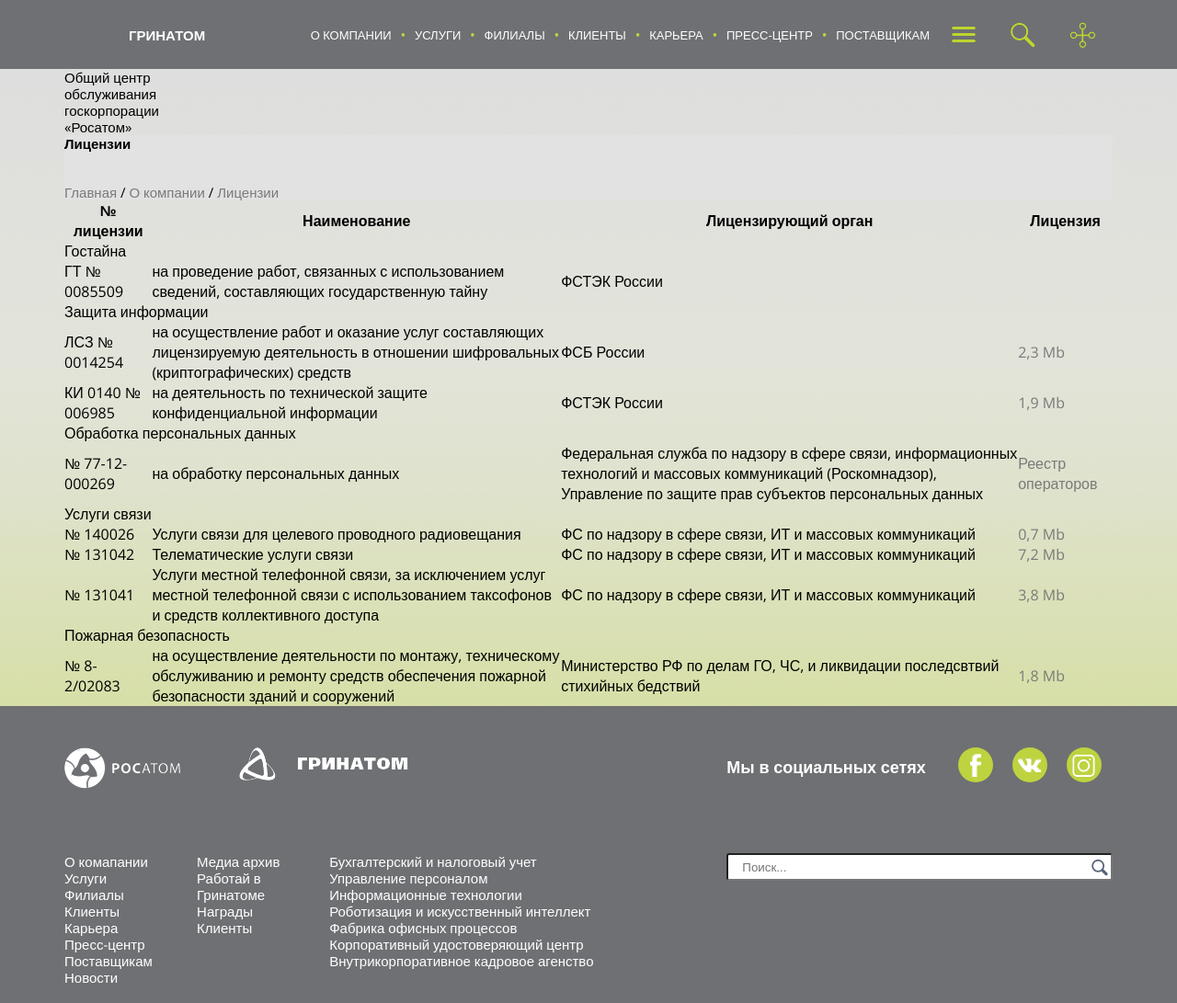
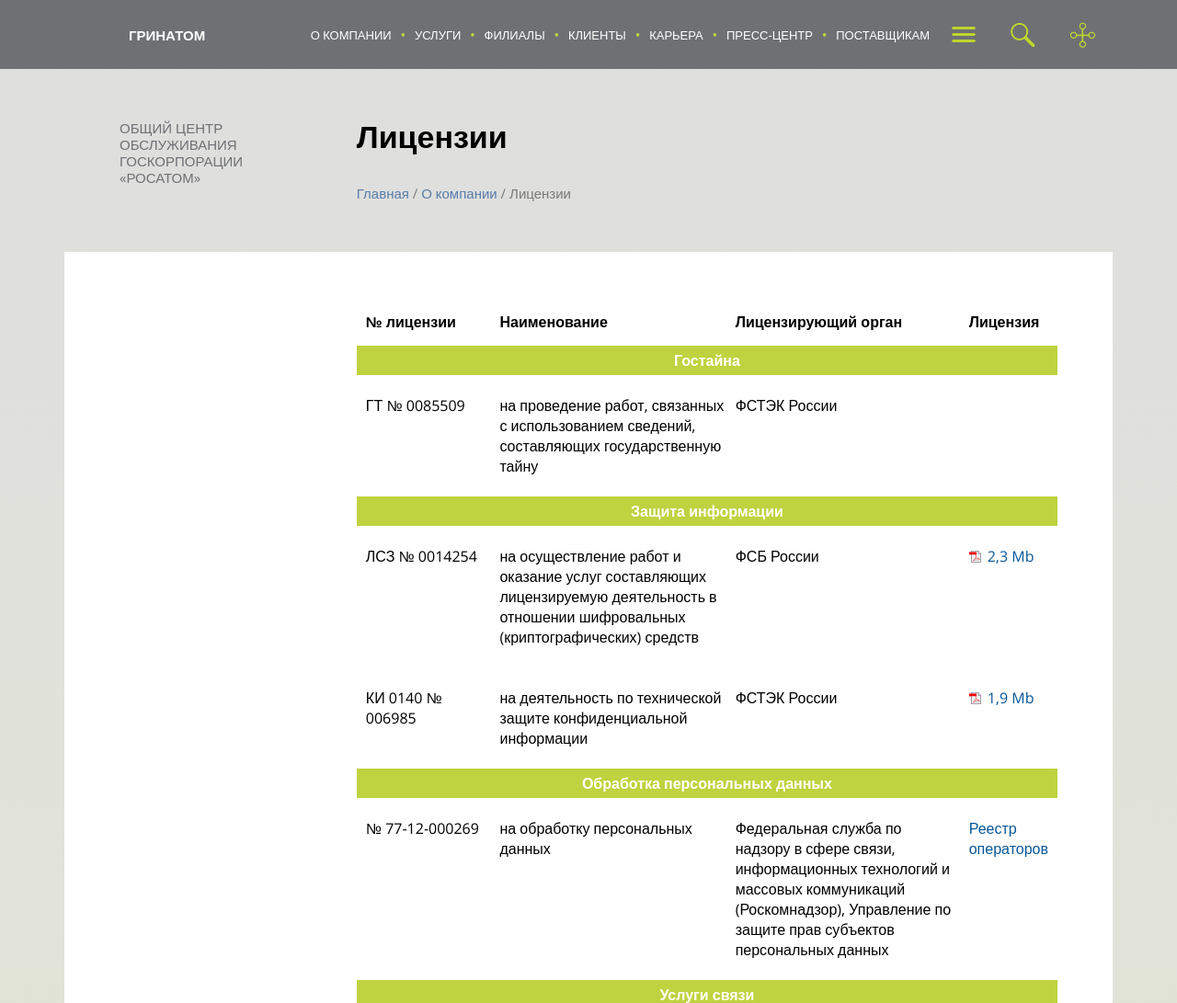
Before and after one commit to SecretAgents/greenatom, a website: page licenses.html in a window 1280 px wide. Shown: the top 1091 px of the page at 92% size. Drawn offline with nearby package versions, Linux system fonts and the light colour scheme.

Commit message:
Accounting pages

```diff
--- a/assets/css/application.css
+++ b/assets/css/application.css
@@ -5,7 +5,6 @@
 html,
 body {
   min-width: 300px;
-  height: 100%;
   margin: 0;
   padding: 0; }
 
@@ -74,12 +73,41 @@
       height: 100%;
       width: 65px; }
 
+.page-title-inscription {
+  display: none; }
+
 .dropdown-menu-search {
   display: none;
   position: absolute;
   top: 0;
   z-index: 2;
   width: 100%; }
+
+.persons-list-item {
+  margin-top: 35px; }
+  .persons-list-item:first-child {
+    margin-top: 0; }
+  .persons-list-item .person-information {
+    margin-top: 15px; }
+    .persons-list-item .person-information .person-title {
+      font-weight: 600;
+      margin-bottom: 10px; }
+    .persons-list-item .person-information .person-description {
+      margin-bottom: 10px; }
+
+.description-html-safe ul li {
+  margin-top: 10px; }
+  .description-html-safe ul li:first-child {
+    margin-top: 0; }
+  .description-html-safe ul li ul li {
+    margin-top: 0; }
+    .description-html-safe ul li ul li:first-child {
+      margin-top: 10px; }
+
+.page-image img {
+  display: block;
+  margin: 0 auto;
+  max-width: 100%; }
 
 .dropdown-menu-list {
   width: 100%;
@@ -169,6 +197,15 @@
     display: table-cell;
     vertical-align: middle;
     padding-left: 25px; } }
+@media (min-width: 480px) {
+  .persons-list-item .person-image {
+    width: 30.303030303%;
+    float: left; }
+  .persons-list-item .person-information {
+    width: 65.1515151515%;
+    float: right;
+    margin-right: 0;
+    margin-top: 0; } }
 @media (min-width: 700px) {
   .header .top-menu-block .top-menu-list .sitemap {
     display: inline-block; }
@@ -212,6 +249,27 @@
       display: block;
       clear: both; } }
 @media (min-width: 960px) {
+  .page-title-inscription {
+    width: 24.1758241758%;
+    float: left;
+    margin-right: 1.0989010989%;
+    display: block; }
+
+  .page-title-block {
+    width: 74.7252747253%;
+    float: right;
+    margin-right: 0; }
+
+  .page-content {
+    width: 74.7252747253%;
+    float: right;
+    margin-right: 0; }
+
+  .page-menu {
+    width: 24.1758241758%;
+    float: left;
+    margin-right: 1.0989010989%; }
+
   .menu-block-footer {
     width: 57.8754578755%;
     float: left;
@@ -518,18 +576,73 @@
 html,
 body {
   padding: 0;
-  font: 300 15px/18px "Open Sans", sans-serif; }
-
-h1 {
   font: 300 15px/18px "Open Sans", sans-serif;
-  font-weight: 600;
-  font-size: 34px/38px; }
+  background: #dedede;
+  /* Old browsers */
+  background: -moz-linear-gradient(top, #dedede 0%, #e2e4da 45%, #dfe2cc 66%, #d7dfa7 100%);
+  /* FF3.6-15 */
+  background: -webkit-linear-gradient(top, #dedede 0%, #e2e4da 45%, #dfe2cc 66%, #d7dfa7 100%);
+  /* Chrome10-25,Safari5.1-6 */
+  background: linear-gradient(to bottom, #dedede 0%, #e2e4da 45%, #dfe2cc 66%, #d7dfa7 100%);
+  /* W3C, IE10+, FF16+, Chrome26+, Opera12+, Safari7+ */
+  filter: progid:DXImageTransform.Microsoft.gradient( startColorstr='#dedede', endColorstr='#d7dfa7',GradientType=0 );
+  /* IE6-9 */ }
 
 ul {
   list-style: none;
   padding: 0; }
   .parent-menu ul {
     list-style-type: disc; }
+
+.content-wrapper {
+  background-color: #fff;
+  padding: 65px 5px; }
+
+.description-html-safe ul {
+  list-style-type: disc;
+  padding-left: 17px; }
+  .description-html-safe ul li ul {
+    padding-left: 0;
+    list-style: none; }
+.description-html-safe a {
+  color: #085799; }
+
+.main-table .pdf-link {
+  padding-left: 20px;
+  background: url(../images/icon-pdf-link.png) no-repeat 0 center; }
+.main-table th {
+  text-align: left;
+  padding-bottom: 15px;
+  padding-left: 10px;
+  vertical-align: top; }
+.main-table .section-title {
+  text-align: center;
+  background-color: #bed33f;
+  color: #fff; }
+  .main-table .section-title td {
+    padding-top: 5px;
+    padding-bottom: 5px;
+    font-weight: 600; }
+.main-table .section-item a {
+  color: #085799; }
+.main-table .section-item td {
+  padding-left: 10px;
+  padding-top: 20px;
+  padding-bottom: 20px;
+  vertical-align: top;
+  border-top: 2px solid #fff;
+  border-bottom: 2px solid #fff; }
+.main-table .section-item:hover {
+  background-color: #efefef; }
+.main-table .section-item .license-number {
+  width: 20%; }
+.main-table .section-item .nomination {
+  width: 35%; }
+.main-table .section-item .agency {
+  width: 35%; }
+.main-table .section-item .license {
+  width: 10%;
+  padding-right: 10px; }
 
 .owl-carousel-simple .owl-nav {
   position: absolute;
@@ -589,17 +702,6 @@
 .dropdown-menu-list .dropdown-menu-search {
   background-color: #bed33f; }
 
-.main-content {
-  background: #dedede;
-  /* Old browsers */
-  background: -moz-linear-gradient(top, #dedede 0%, #e2e4da 45%, #dfe2cc 66%, #d7dfa7 100%);
-  /* FF3.6-15 */
-  background: -webkit-linear-gradient(top, #dedede 0%, #e2e4da 45%, #dfe2cc 66%, #d7dfa7 100%);
-  /* Chrome10-25,Safari5.1-6 */
-  background: linear-gradient(to bottom, #dedede 0%, #e2e4da 45%, #dfe2cc 66%, #d7dfa7 100%);
-  /* W3C, IE10+, FF16+, Chrome26+, Opera12+, Safari7+ */
-  filter: progid:DXImageTransform.Microsoft.gradient( startColorstr='#dedede', endColorstr='#d7dfa7',GradientType=0 );
-  /* IE6-9 */ }
 .main-content .one-column {
   padding-bottom: 65px;
   padding-left: 5px;
@@ -607,8 +709,6 @@
 .main-content .main-page-slider {
   padding-right: 10px;
   padding-left: 10px; }
-  .main-content .page-title-block {
-    background-color: #e2e2e2; }
 .main-content .breadcrumb-block {
   padding-top: 35px; }
 .main-content .dropdown-menu {
@@ -672,26 +772,27 @@
   .menu-column:last-child {
     padding: 0; }
 
+@media (min-width: 480px) {
+  .content-wrapper {
+    padding-left: 10px;
+    padding-right: 10px; } }
 @media (min-width: 600px) {
+  .content-wrapper {
+    padding-left: 15px;
+    padding-right: 15px; }
+
   .main-content .one-column {
     padding-left: 15px;
-    padding-right: 15px; }
-  .main-content .tile-list .ai,
-  .main-content .tile-list .center,
-  .main-content .tile-list .news-first {
-    padding-right: 7px; }
-  .main-content .tile-list .social-media-block {
-    padding-left: 0; }
-  .main-content .tile-list .office-process,
-  .main-content .tile-list .agency,
-  .main-content .tile-list .news-archive,
-  .main-content .tile-list .work {
-    padding-left: 7px; }
-  .main-content .tile-list .vk {
-    padding-right: 7px; }
-  .main-content .tile-list .facebook {
-    padding-left: 7px; } }
+    padding-right: 15px; } }
 @media (min-width: 700px) {
+  .content-wrapper {
+    padding-left: 75px;
+    padding-right: 75px; }
+
+  .page-title-wrapper {
+    padding-left: 75px;
+    padding-right: 75px; }
+
   .main-content .one-column {
     padding-left: 25px;
     padding-right: 25px; }
@@ -713,6 +814,20 @@
   .main-slider .slider-text-block {
     padding-left: 7.326007326%;
     padding-right: 3.1135531136%; } }
+@media (min-width: 960px) {
+  .content-wrapper {
+    padding-left: 60px;
+    padding-right: 60px; }
+
+  .page-title-wrapper {
+    padding: 55px 60px; }
+
+  .page-title-inscription {
+    text-transform: uppercase;
+    color: #6e7073; } }
+@media (min-width: 1200px) {
+  .main-content {
+    padding-bottom: 85px; } }
 .tile-list {
   color: #000; }
   .tile-list .wide .tile-list-item {
@@ -768,19 +883,17 @@
   .clients-list .clients-list-item:hover img {
     filter: grayscale(0); }
 
+h1 {
+  font: 300 15px/18px "Open Sans", sans-serif;
+  font-weight: 600;
+  font-size: 18px; }
+
 .clearfix::before, .clearfix::after {
   content: '.';
   display: block;
   height: 0;
   clear: both;
   visibility: hidden; }
-
-.main-content-wrapper,
-.header-inner,
-.footer-bottom-inner,
-.footer-main-inner {
-  max-width: 1140px;
-  margin: 0 auto; }
 
 .padding-general {
   padding-left: 10px;
@@ -854,14 +967,19 @@
   text-decoration: none;
   color: #7a7a7a;
   cursor: pointer; }
-  .breadcrumb-block a:hover {
+  .breadcrumb-block a {
     color: #587daa; }
+    .breadcrumb-block a:last-child {
+      color: #7a7a7a; }
   .menu-block-footer a {
     color: #fff; }
     .menu-block-footer a:hover {
       color: #bed33f; }
   .parent-menu a {
     color: #000; }
+
+.breadcrumb-block span {
+  color: #7a7a7a; }
 
 .text-uppercase {
   text-transform: uppercase; }
@@ -901,6 +1019,12 @@
   .tile-list-item .no-dot-title {
     font-size: 14px; } }
 @media (min-width: 480px) {
+  h1 {
+    font: 300 15px/18px "Open Sans", sans-serif;
+    font-weight: 600;
+    font-size: 20px;
+    line-height: 22px; }
+
   .tile-list-item .title {
     font-size: 18px;
     font-weight: 600;
@@ -910,6 +1034,12 @@
   .tile-list-item .no-dot-title {
     font-size: 18px; } }
 @media (min-width: 600px) {
+  h1 {
+    font: 300 15px/18px "Open Sans", sans-serif;
+    font-weight: 600;
+    font-size: 28px;
+    line-height: 30px; }
+
   .tile-list-item .title {
     font-size: 20px;
     font-weight: 600;
@@ -927,6 +1057,15 @@
   .tile-list-item .no-dot-title {
     font-size: 20px; } }
 @media (min-width: 720px) {
+  .page-image {
+    margin-bottom: 55px; }
+
+  h1 {
+    font: 300 15px/18px "Open Sans", sans-serif;
+    font-weight: 600;
+    font-size: 34px;
+    line-height: 36px; }
+
   .padding-general,
   .padding-general-header,
   .padding-general-footer-bottom,
--- a/assets/css/main/main.css
+++ b/assets/css/main/main.css
@@ -2,18 +2,73 @@
 html,
 body {
   padding: 0;
-  font: 300 15px/18px "Open Sans", sans-serif; }
-
-h1 {
   font: 300 15px/18px "Open Sans", sans-serif;
-  font-weight: 600;
-  font-size: 34px/38px; }
+  background: #dedede;
+  /* Old browsers */
+  background: -moz-linear-gradient(top, #dedede 0%, #e2e4da 45%, #dfe2cc 66%, #d7dfa7 100%);
+  /* FF3.6-15 */
+  background: -webkit-linear-gradient(top, #dedede 0%, #e2e4da 45%, #dfe2cc 66%, #d7dfa7 100%);
+  /* Chrome10-25,Safari5.1-6 */
+  background: linear-gradient(to bottom, #dedede 0%, #e2e4da 45%, #dfe2cc 66%, #d7dfa7 100%);
+  /* W3C, IE10+, FF16+, Chrome26+, Opera12+, Safari7+ */
+  filter: progid:DXImageTransform.Microsoft.gradient( startColorstr='#dedede', endColorstr='#d7dfa7',GradientType=0 );
+  /* IE6-9 */ }
 
 ul {
   list-style: none;
   padding: 0; }
   .parent-menu ul {
     list-style-type: disc; }
+
+.content-wrapper {
+  background-color: #fff;
+  padding: 65px 5px; }
+
+.description-html-safe ul {
+  list-style-type: disc;
+  padding-left: 17px; }
+  .description-html-safe ul li ul {
+    padding-left: 0;
+    list-style: none; }
+.description-html-safe a {
+  color: #085799; }
+
+.main-table .pdf-link {
+  padding-left: 20px;
+  background: url(../images/icon-pdf-link.png) no-repeat 0 center; }
+.main-table th {
+  text-align: left;
+  padding-bottom: 15px;
+  padding-left: 10px;
+  vertical-align: top; }
+.main-table .section-title {
+  text-align: center;
+  background-color: #bed33f;
+  color: #fff; }
+  .main-table .section-title td {
+    padding-top: 5px;
+    padding-bottom: 5px;
+    font-weight: 600; }
+.main-table .section-item a {
+  color: #085799; }
+.main-table .section-item td {
+  padding-left: 10px;
+  padding-top: 20px;
+  padding-bottom: 20px;
+  vertical-align: top;
+  border-top: 2px solid #fff;
+  border-bottom: 2px solid #fff; }
+.main-table .section-item:hover {
+  background-color: #efefef; }
+.main-table .section-item .license-number {
+  width: 20%; }
+.main-table .section-item .nomination {
+  width: 35%; }
+.main-table .section-item .agency {
+  width: 35%; }
+.main-table .section-item .license {
+  width: 10%;
+  padding-right: 10px; }
 
 .owl-carousel-simple .owl-nav {
   position: absolute;
@@ -73,17 +128,6 @@
 .dropdown-menu-list .dropdown-menu-search {
   background-color: #bed33f; }
 
-.main-content {
-  background: #dedede;
-  /* Old browsers */
-  background: -moz-linear-gradient(top, #dedede 0%, #e2e4da 45%, #dfe2cc 66%, #d7dfa7 100%);
-  /* FF3.6-15 */
-  background: -webkit-linear-gradient(top, #dedede 0%, #e2e4da 45%, #dfe2cc 66%, #d7dfa7 100%);
-  /* Chrome10-25,Safari5.1-6 */
-  background: linear-gradient(to bottom, #dedede 0%, #e2e4da 45%, #dfe2cc 66%, #d7dfa7 100%);
-  /* W3C, IE10+, FF16+, Chrome26+, Opera12+, Safari7+ */
-  filter: progid:DXImageTransform.Microsoft.gradient( startColorstr='#dedede', endColorstr='#d7dfa7',GradientType=0 );
-  /* IE6-9 */ }
 .main-content .one-column {
   padding-bottom: 65px;
   padding-left: 5px;
@@ -91,8 +135,6 @@
 .main-content .main-page-slider {
   padding-right: 10px;
   padding-left: 10px; }
-  .main-content .page-title-block {
-    background-color: #e2e2e2; }
 .main-content .breadcrumb-block {
   padding-top: 35px; }
 .main-content .dropdown-menu {
@@ -156,26 +198,27 @@
   .menu-column:last-child {
     padding: 0; }
 
+@media (min-width: 480px) {
+  .content-wrapper {
+    padding-left: 10px;
+    padding-right: 10px; } }
 @media (min-width: 600px) {
+  .content-wrapper {
+    padding-left: 15px;
+    padding-right: 15px; }
+
   .main-content .one-column {
     padding-left: 15px;
-    padding-right: 15px; }
-  .main-content .tile-list .ai,
-  .main-content .tile-list .center,
-  .main-content .tile-list .news-first {
-    padding-right: 7px; }
-  .main-content .tile-list .social-media-block {
-    padding-left: 0; }
-  .main-content .tile-list .office-process,
-  .main-content .tile-list .agency,
-  .main-content .tile-list .news-archive,
-  .main-content .tile-list .work {
-    padding-left: 7px; }
-  .main-content .tile-list .vk {
-    padding-right: 7px; }
-  .main-content .tile-list .facebook {
-    padding-left: 7px; } }
+    padding-right: 15px; } }
 @media (min-width: 700px) {
+  .content-wrapper {
+    padding-left: 75px;
+    padding-right: 75px; }
+
+  .page-title-wrapper {
+    padding-left: 75px;
+    padding-right: 75px; }
+
   .main-content .one-column {
     padding-left: 25px;
     padding-right: 25px; }
@@ -197,5 +240,19 @@
   .main-slider .slider-text-block {
     padding-left: 7.326007326%;
     padding-right: 3.1135531136%; } }
+@media (min-width: 960px) {
+  .content-wrapper {
+    padding-left: 60px;
+    padding-right: 60px; }
+
+  .page-title-wrapper {
+    padding: 55px 60px; }
+
+  .page-title-inscription {
+    text-transform: uppercase;
+    color: #6e7073; } }
+@media (min-width: 1200px) {
+  .main-content {
+    padding-bottom: 85px; } }
 
 /*# sourceMappingURL=main.css.map */
```
Also changed, not shown: 2 other files. Lines whose indentation alone changed are shown as unchanged.
